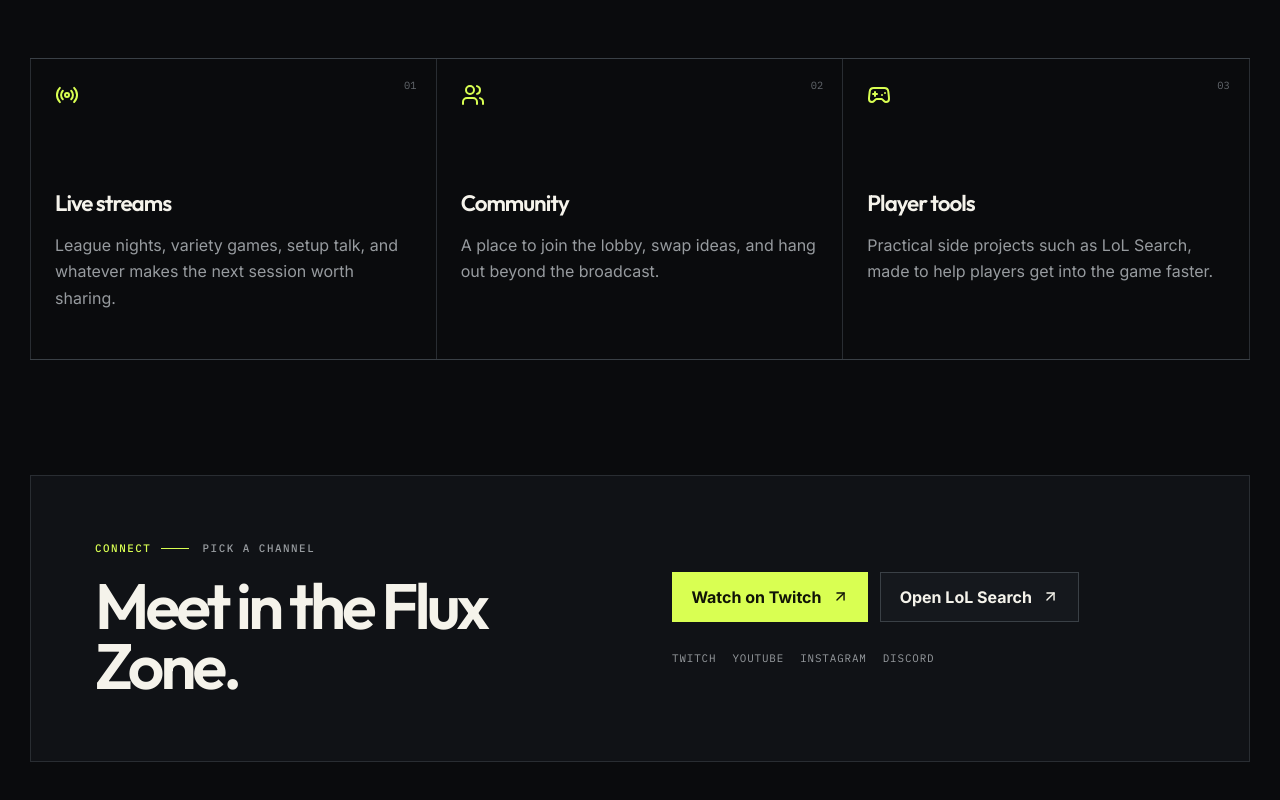
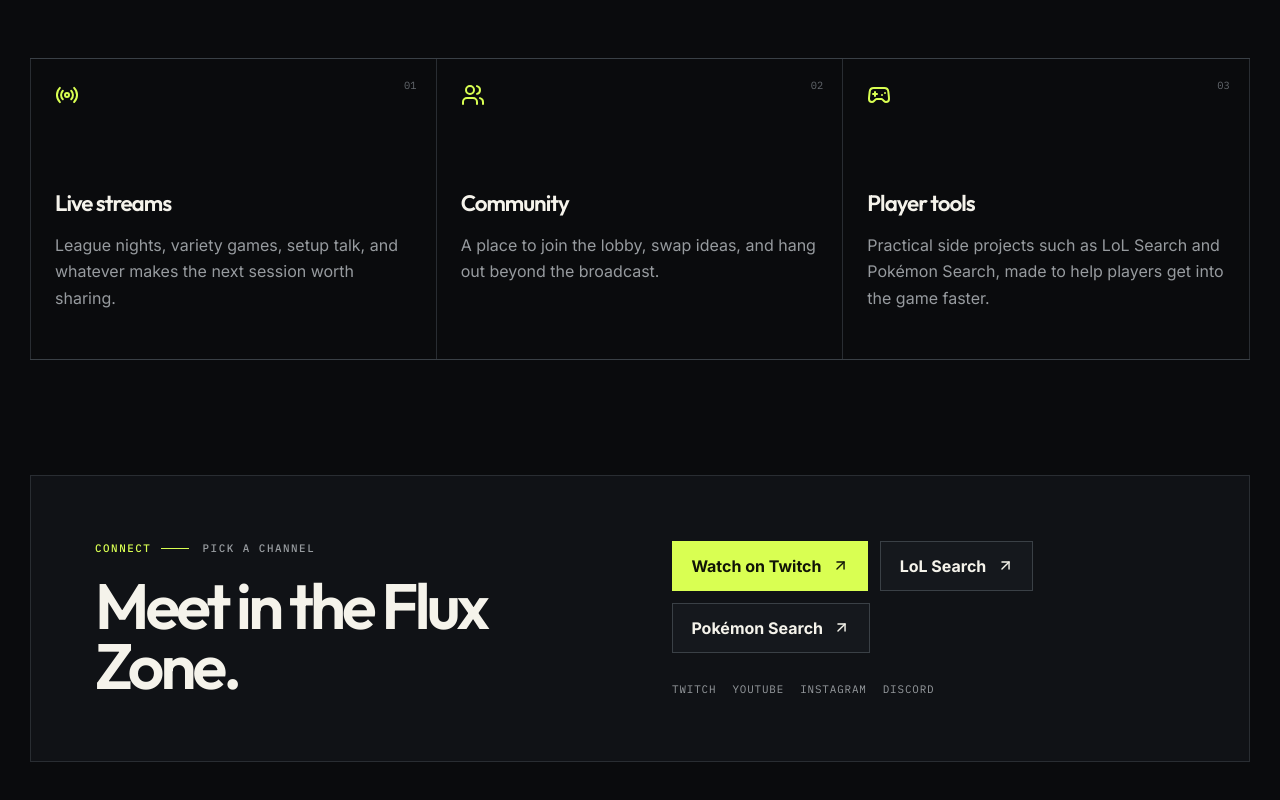
Before and after one commit to eosdev-x/cryptonicflux, a React (Vite) app: page /about in a window 1280 px wide. Shown: the part 526-1326 px from the top of the page. Built offline with nearby package versions, Linux system fonts and the light colour scheme.

Commit message:
fix: drop the hero LoL button and mention Pokemon Search on About
Keep Search Tools in the header. About now points at both LoL Search and Pokemon Search.

```diff
--- a/src/components/Hero.tsx
+++ b/src/components/Hero.tsx
@@ -1,7 +1,7 @@
 import type { ReactElement } from 'react';
 import { motion, useReducedMotion } from 'framer-motion';
-import { ArrowDown, ArrowUpRight, Radio, Search } from 'lucide-react';
-import { LOL_SEARCH_URL, TWITCH_URL } from '../constants';
+import { ArrowDown, ArrowUpRight, Radio } from 'lucide-react';
+import { TWITCH_URL } from '../constants';
 import { getNextStream } from '../data/schedule';
 
 export default function Hero(): ReactElement {
@@ -24,9 +24,6 @@ export default function Hero(): ReactElement {
         <div className="hero-actions" aria-label="Featured destinations">
           <a className="button button-live" href={TWITCH_URL} target="_blank" rel="noopener noreferrer">
             <Radio aria-hidden="true" size={18} /> Watch on Twitch
-          </a>
-          <a className="button button-tool" href={LOL_SEARCH_URL} target="_blank" rel="noopener noreferrer">
-            <Search aria-hidden="true" size={18} /> Open LoL Search
           </a>
         </div>
         <a className="schedule-jump" href="#schedule">
--- a/src/pages/About.tsx
+++ b/src/pages/About.tsx
@@ -1,7 +1,7 @@
 import type { ReactElement } from 'react';
 import { ArrowUpRight, Gamepad2, Radio, Users } from 'lucide-react';
 import SocialLinks from '../components/SocialLinks';
-import { LOL_SEARCH_URL, TWITCH_URL } from '../constants';
+import { LOL_SEARCH_URL, POKEMON_SEARCH_URL, TWITCH_URL } from '../constants';
 
 export default function AboutPage(): ReactElement {
   return (
@@ -15,14 +15,15 @@ export default function AboutPage(): ReactElement {
       <section className="about-grid" aria-label="About CryptonicFlux">
         <article><Radio aria-hidden="true" /><span>01</span><h2>Live streams</h2><p>League nights, variety games, setup talk, and whatever makes the next session worth sharing.</p></article>
         <article><Users aria-hidden="true" /><span>02</span><h2>Community</h2><p>A place to join the lobby, swap ideas, and hang out beyond the broadcast.</p></article>
-        <article><Gamepad2 aria-hidden="true" /><span>03</span><h2>Player tools</h2><p>Practical side projects such as LoL Search, made to help players get into the game faster.</p></article>
+        <article><Gamepad2 aria-hidden="true" /><span>03</span><h2>Player tools</h2><p>Practical side projects such as LoL Search and Pokémon Search, made to help players get into the game faster.</p></article>
       </section>
 
       <section className="about-connect" aria-labelledby="connect-title">
         <div><p className="eyebrow"><span>Connect</span> Pick a channel</p><h2 id="connect-title">Meet in the Flux Zone.</h2></div>
         <div className="connect-actions">
           <a className="button button-live" href={TWITCH_URL} target="_blank" rel="noopener noreferrer">Watch on Twitch <ArrowUpRight aria-hidden="true" size={17} /></a>
-          <a className="button button-tool" href={LOL_SEARCH_URL} target="_blank" rel="noopener noreferrer">Open LoL Search <ArrowUpRight aria-hidden="true" size={17} /></a>
+          <a className="button button-tool" href={LOL_SEARCH_URL} target="_blank" rel="noopener noreferrer">LoL Search <ArrowUpRight aria-hidden="true" size={17} /></a>
+          <a className="button button-tool" href={POKEMON_SEARCH_URL} target="_blank" rel="noopener noreferrer">Pokémon Search <ArrowUpRight aria-hidden="true" size={17} /></a>
           <SocialLinks />
         </div>
       </section>
```
Also changed, not shown: 1 other file (tests, documents, lock files or other folders).
